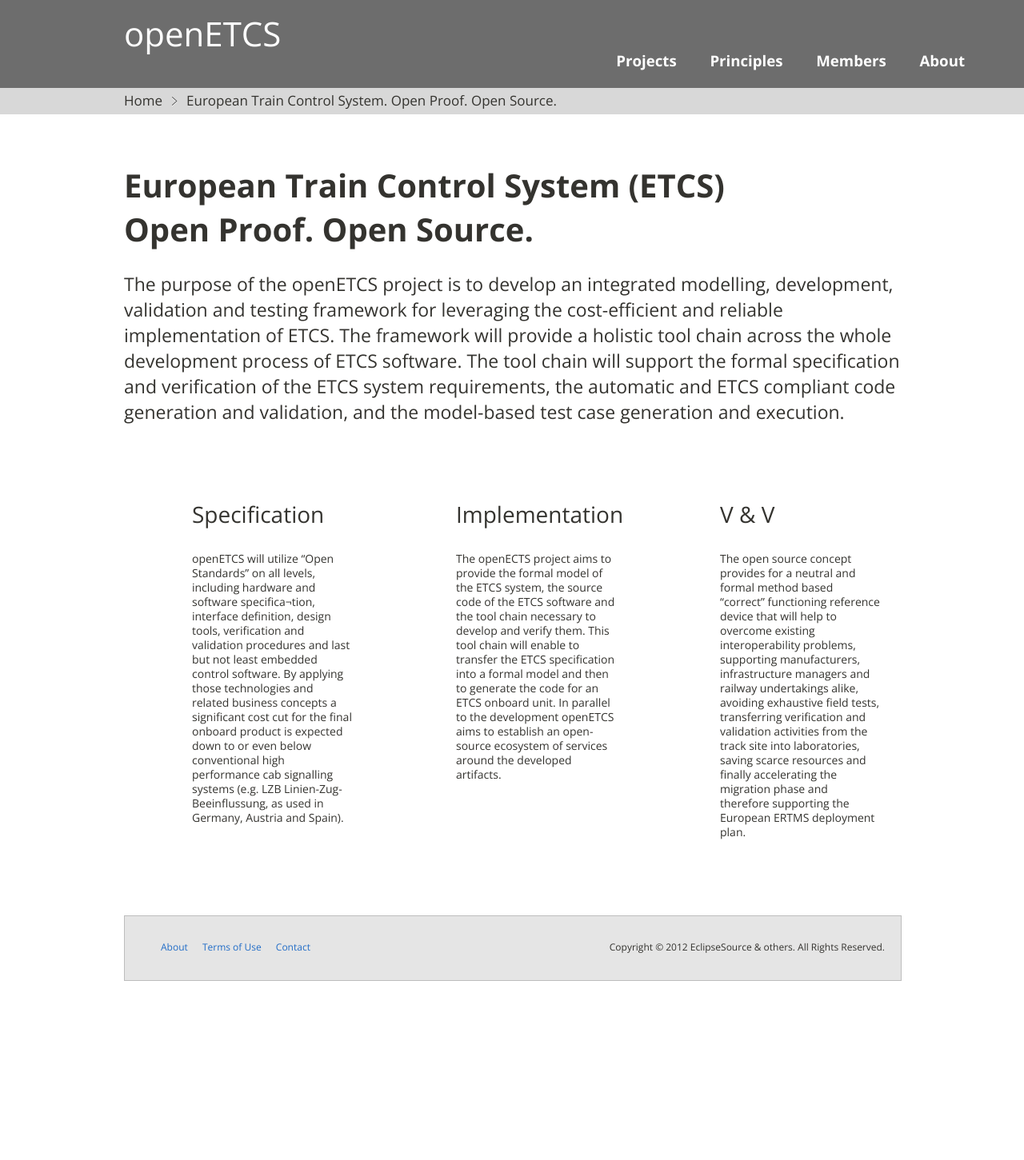
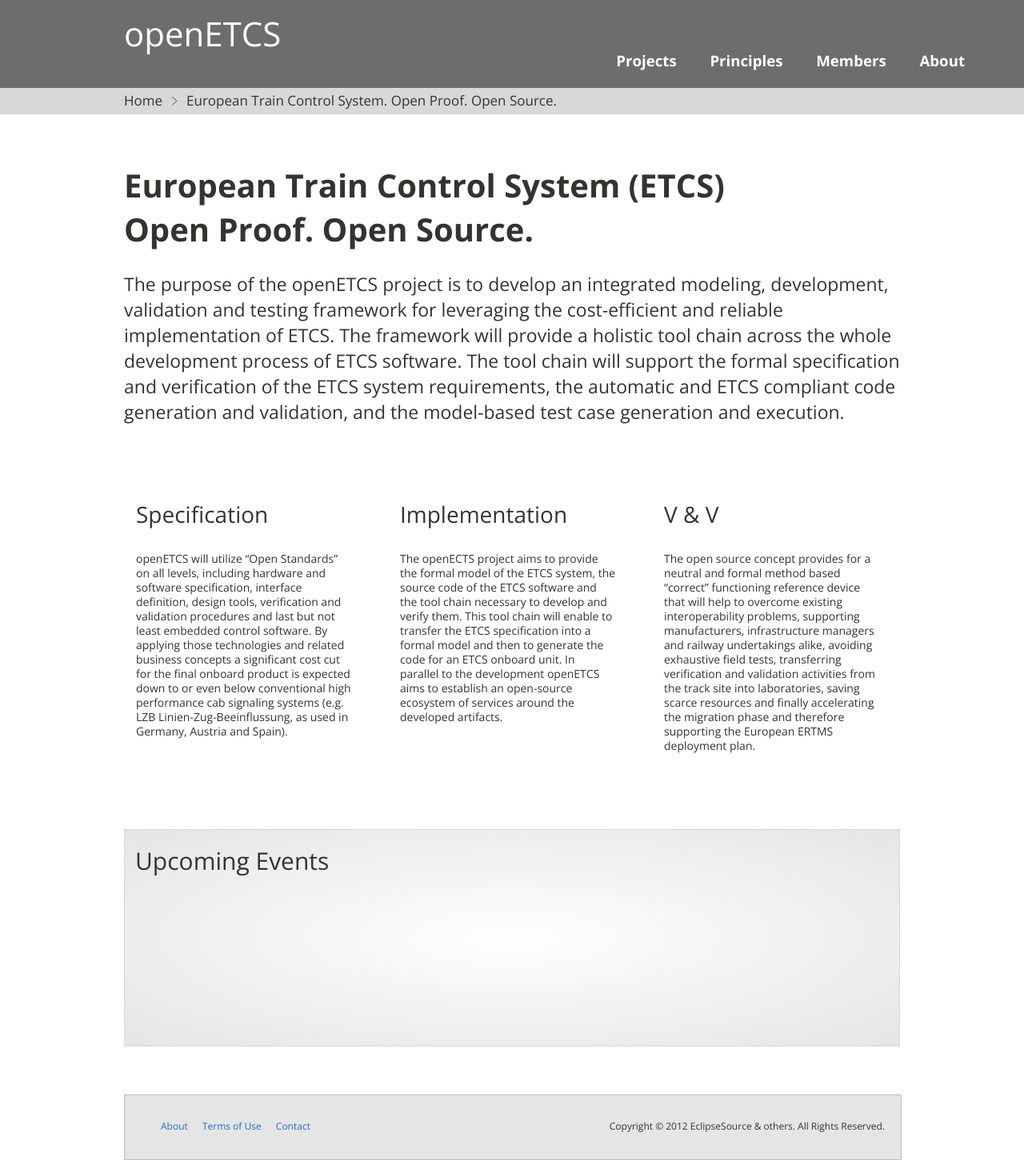
Before and after one commit to openETCS/openetcs.github.com, a Jekyll site: the page built from index.html, in a window 1280 px wide. Shown: the whole page at 80% size. Built offline with Jekyll 4.4.1, drawn with Linux system fonts in a browser that asks for light colours; before the commit the page ends 1227 px from its top, so only the background shows below that.

Commit message:
Introduce a upcoming events section based on the openetcs calendar

```diff
--- a/css/blog.css
+++ b/css/blog.css
@@ -32,7 +32,7 @@ div#blog-posts-container > h2 {
   font-size: 30px;
   font-weight: normal;
   color: #34332F;
-  padding: 0 0 30px 93px;
+  padding: 0 0 30px 13px;
   margin-top: 0;
   line-height: inherit;
 }
@@ -41,7 +41,7 @@ div#blog-posts > .rssBody > ul > li {
   list-style: none;
   width: 210px;
   float: left;
-  padding: 0 22px 0 93px;
+  padding: 0 22px 0 0px;
   margin: 0;
 }
 
--- a/index.html
+++ b/index.html
@@ -9,7 +9,7 @@ title: European Train Control System. Open Proof. Open Source.
   </h1>
 
   <p>
-    The purpose of the openETCS project is to develop an integrated modelling, development, validation and testing framework for leveraging the cost-efficient and reliable implementation of ETCS. The framework will provide a holistic tool chain across the whole development process of ETCS software. The tool chain will support the formal specification and verification of the ETCS system requirements, the automatic and ETCS compliant code generation and validation, and the model-based test case generation and execution.
+    The purpose of the openETCS project is to develop an integrated modeling, development, validation and testing framework for leveraging the cost-efficient and reliable implementation of ETCS. The framework will provide a holistic tool chain across the whole development process of ETCS software. The tool chain will support the formal specification and verification of the ETCS system requirements, the automatic and ETCS compliant code generation and validation, and the model-based test case generation and execution.
   </p>
 </div>
 
@@ -17,32 +17,43 @@ title: European Train Control System. Open Proof. Open Source.
 <div class="row">
 
   <div class="feature span3">
-    <div id="Open" class="icon"></div>
-    <div class="feature-description">
       <h2>Specification</h2>
       <p>
-        openETCS will utilize “Open Standards” on all levels, including hardware and software specifica¬tion, interface definition, design tools, verification and validation procedures and last but not least embedded control software. By applying those technologies and related business concepts a significant cost cut for the final onboard product is expected down to or even below conventional high performance cab signalling systems (e.g. LZB Linien-Zug-Beeinflussung, as used in Germany, Austria and Spain).
+        openETCS will utilize “Open Standards” on all levels, including hardware and software specification, interface definition, design tools, verification and validation procedures and last but not least embedded control software. By applying those technologies and related business concepts a significant cost cut for the final onboard product is expected down to or even below conventional high performance cab signaling systems (e.g. LZB Linien-Zug-Beeinflussung, as used in Germany, Austria and Spain).
       </p>
-    </div>
   </div>
 
   <div class="feature span3">
-    <div id="ui-kit" class="icon"></div>
-    <div class="feature-description">
       <h2>Implementation</h2>
       <p>
         The openECTS project aims to provide the formal model of the ETCS system, the source code of the ETCS software and the tool chain necessary to develop and verify them. This tool chain will enable to transfer the ETCS specification into a formal model  and then to generate the code for an ETCS onboard unit. In parallel to the development openETCS aims to establish an open-source ecosystem of services around the developed artifacts.
       </p>
-    </div>
   </div>
 
   <div class="feature span3">
-    <div id="security" class="icon"></div>
-    <div class="feature-description">
       <h2>V & V</h2>
       <p>
         The open source concept provides for a neutral and formal method based “correct” functioning reference device that will help to overcome existing interoperability problems, supporting manufacturers, infrastructure managers and railway undertakings alike, avoiding exhaustive field tests, transferring verification and validation activities from the track site into laboratories, saving scarce resources and finally accelerating the migration phase and therefore supporting the European ERTMS deployment plan.
       </p>
-    </div>
   </div>
+
 </div>
+
+<div id="blog-posts-container" class="row">
+  <a href="http://www.google.com/calendar/feeds/openetcs.org_jid53p4912jvefdte5bte0lbdg@group.calendar.google.com/public/full?orderby=starttime&amp;sortorder=descending" class="rssIcon"></a>
+  <h2>Upcoming Events</h2>
+  <div id="blog-posts"></div>
+</div>
+
+<script type="text/javascript">
+
+  $( '#blog-posts' ).rssfeed( 'http%3A%2F%2Fwww.google.com%2Fcalendar%2Ffeeds%2Fopenetcs.org_jid53p4912jvefdte5bte0lbdg@group.calendar.google.com%2Fpublic%2Ffull?sortorder=ascending', {
+    limit: 4,
+    header : false,
+    key : "ABQIAAAADaXzprMke0eXhl5lyjwBJhQirors1Oy_y16QJctfjrSpBJX32hS_wL3O0Tk2wYierOO2_dXAoE0AMQ",
+    titletag : "h3",
+    date : false,
+    content : true
+  } );
+
+</script>
```
